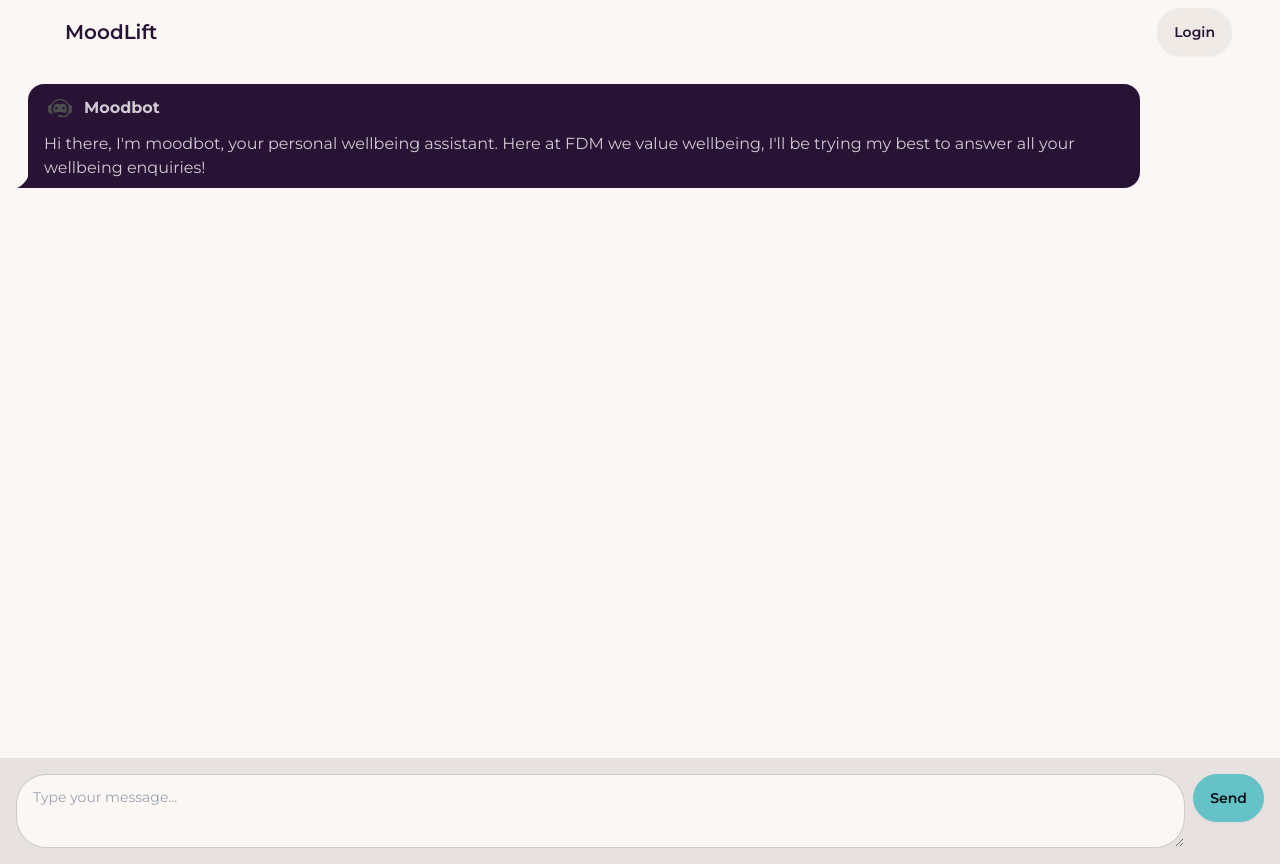
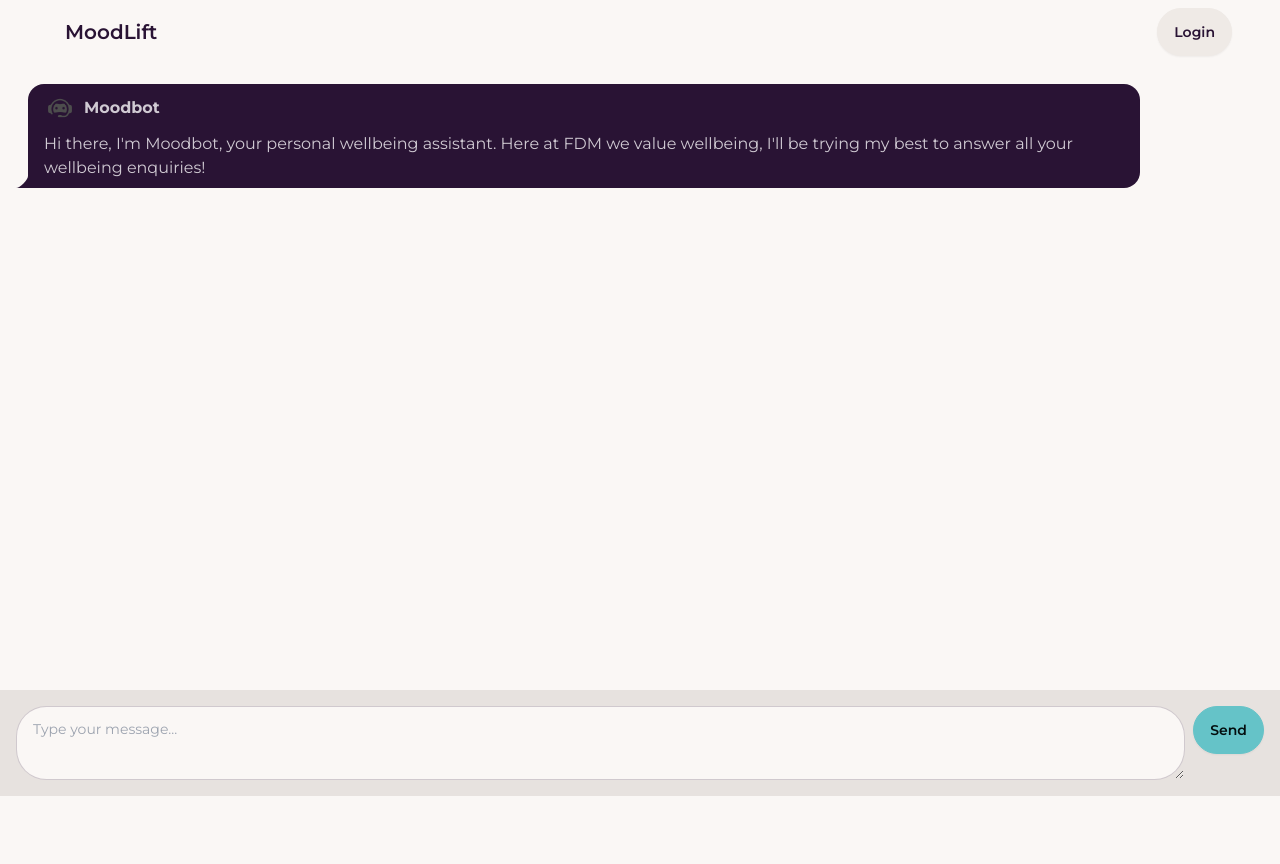
Before and after one commit to abdullahz34/MoodLift, a Next.js app: page /moodbot in a window 1280 px wide. After the commit the page ends 800 px from the top, so only its background shows below. Built offline with nearby package versions, Linux system fonts and the light colour scheme; no server answers.

Commit message:
allow input with enter key and shift+enter

```diff
--- a/src/app/moodbot/page.tsx
+++ b/src/app/moodbot/page.tsx
@@ -49,7 +49,7 @@ const Moodbot = () => {
   const [messages, setMessages] = useState([
     {
       sender: 'moodbot',
-      text: `Hi ${firstname || 'there'}, I'm moodbot, your personal wellbeing assistant. Here at FDM we value wellbeing, I'll be trying my best to answer all your wellbeing enquiries!`,
+      text: `Hi ${firstname || 'there'}, I'm Moodbot, your personal wellbeing assistant. Here at FDM we value wellbeing, I'll be trying my best to answer all your wellbeing enquiries!`,
       timestamp: new Date().toLocaleString(),
     },
   ])
@@ -80,14 +80,21 @@ const Moodbot = () => {
     }
   }
 
+  const handleKeyDown = (event) => {
+    if (event.key === 'Enter' && !event.shiftKey) {
+      handleSubmit()
+      event.preventDefault() // Prevent the default Enter key behavior
+    }
+  }
+
   useEffect(() => {
     messagesEndRef.current?.scrollIntoView({ behavior: 'smooth' })
   }, [messages])
 
   return (
-    <div className="flex flex-col h-screen">
+    <div className="grid grid-rows-[1fr_auto] h-[calc(100vh-68px)]">
       {/* Chat Container */}
-      <div className="flex-1 overflow-y-auto p-4">
+      <div className="h-full overflow-y-auto p-4">
         {messages.map((message, index) => (
           <div
             key={index}
@@ -129,6 +136,7 @@ const Moodbot = () => {
           placeholder="Type your message..."
           value={userInput}
           onChange={(e) => setUserInput(e.target.value)}
+          onKeyDown={handleKeyDown}
         />
         <button className="btn btn-primary" onClick={handleSubmit}>
           Send
```
